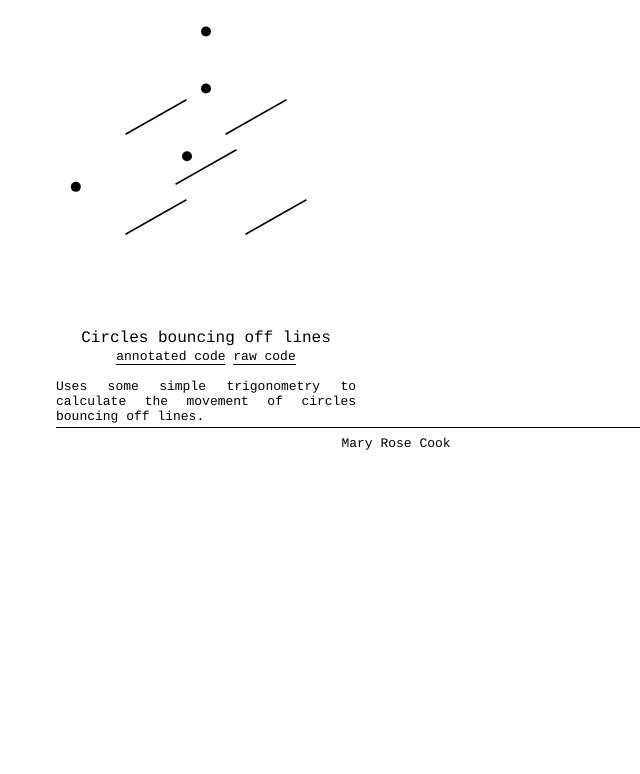
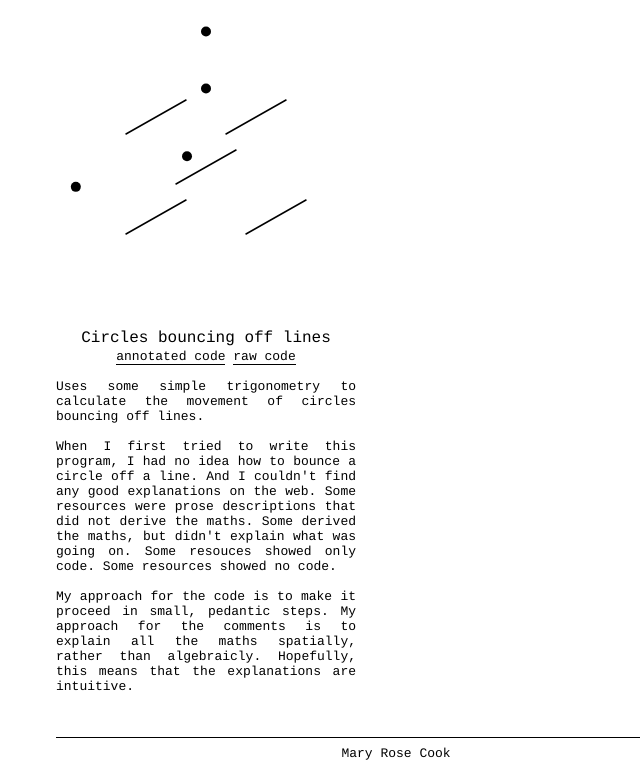
Before and after one commit to maryrosecook/annotated-code, a website: page circles-bouncing-off-lines/index.html in a window 1280 px wide. Shown: the part 81-855 px from the top of the page, without its empty margins (244-884 px from the left). Before the commit the page ends 800 px from the top, so only its background shows below. Drawn offline with Linux system fonts and the light colour scheme.

Commit message:
Explain reasoning behind circles program on project page

```diff
--- a/circles-bouncing-off-lines/index.html
+++ b/circles-bouncing-off-lines/index.html
@@ -15,7 +15,7 @@
       </a>
     </div>
 
-    <div class="grid" style="height: 430px;">
+    <div class="grid" style="height: 740px;">
       <div class="grid-element project">
         <canvas id="circles-bouncing-off-lines" width="300" height="300"></canvas>
 
@@ -28,6 +28,19 @@
         <p>
           Uses some simple trigonometry to calculate the movement of
           circles bouncing off lines.
+        </p><br/>
+
+        <p>
+          When I first tried to write this program, I had no idea how to bounce a circle off a line.
+          And I couldn't find any good explanations on the web.  Some resources were prose descriptions that did not
+          derive the maths.  Some derived the maths, but didn't explain what was going on.  Some resouces showed only code.
+          Some resources showed no code.
+        </p><br/>
+
+        <p>
+          My approach for the code is to make it proceed in small, pedantic steps.
+          My approach for the comments is to explain all the maths spatially, rather than algebraicly.  Hopefully, this means
+          that the explanations are intuitive.
         </p>
       </div>
     </div>
```
